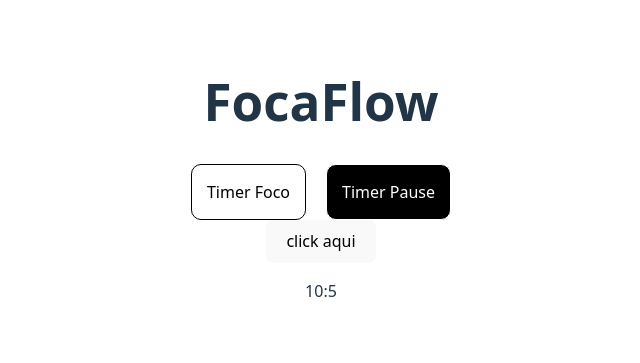
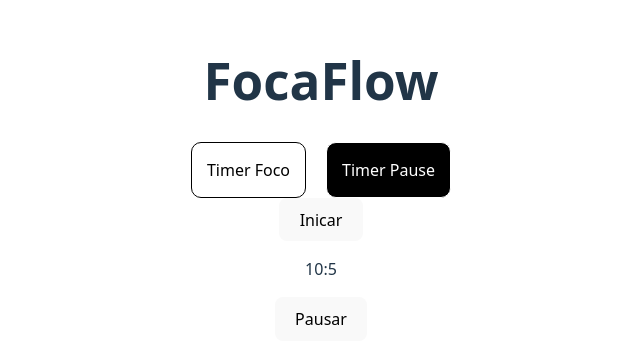
Before and after one commit to Breno2k/FocusFlow, a React (Vite) app: page / in a window 1280 px wide. Shown: the part 221-584 px from the top of the page, without its empty margins (319-959 px from the left). Built offline with nearby package versions, Linux system fonts and the light colour scheme.

Commit message:
feat: função de pausar aplicada

```diff
--- /dev/null
+++ b/src/components/Timer.jsx
@@ -0,0 +1,51 @@
+import { useRef, useState } from 'react'
+
+const Timer = () => {
+
+    const [minutes, setMinutes] = useState(10);
+    const [seconds, setSeconds] = useState(5);
+    const temporizador = useRef(null);
+
+    const iniciar = () => {
+
+
+        console.log("Timer iniciado!")
+
+        // let minutos = 25
+
+        temporizador.current = setInterval(() => {
+
+            setSeconds((prevSeconds) => {
+                if (prevSeconds > 0) {
+                    return prevSeconds - 1
+                } else {
+                    console.log("Decrementando minuto!")
+                    setMinutes((prevMinutes) => {
+                        if (prevMinutes === 0) {
+                            clearInterval(temporizador);
+                            return 0
+                        };
+                        return prevMinutes - 1
+                    })
+                    return 5;
+                }
+            })
+        }, 1000)
+    }
+
+    const pausar = () => {
+        clearInterval(temporizador.current)
+
+
+    }
+
+    return (
+        <div>
+            <button onClick={iniciar}>Inicar</button>
+            <p>{minutes}:{seconds}</p>
+            <button onClick={pausar}>Pausar</button>
+        </div>
+    )
+}
+
+export default Timer
--- a/src/pages/TimerFoco.jsx
+++ b/src/pages/TimerFoco.jsx
@@ -1,45 +1,11 @@
-import { useState } from "react";
+import Timer from "../components/Timer";
 
 const TimerFoco = () => {
-
-    const [minutes, setMinutes] = useState(10);
-    const [seconds, setSeconds] = useState(5);
-
-    const iniciar = () => {
-
-
-
-        console.log("Timer iniciado!")
-
-        // let minutos = 25
-
-        const temporizador = setInterval(() => {
-
-            setSeconds((prevSeconds) => {
-                if (prevSeconds > 0) {
-                    return prevSeconds - 1
-                } else {
-                    console.log("Decrementando minuto!")
-                    setMinutes((prevMinutes) => {
-                        if (prevMinutes === 0) {
-                            clearInterval(temporizador);
-                            return 0
-                        };
-                        return prevMinutes - 1
-                    })
-                    return 5;
-                }
-            })
-        }, 1000)
-
-
-    }
 
 
     return (
         <div>
-            <button onClick={iniciar}>click aqui</button>
-            <p>{minutes}:{seconds}</p>
+            <Timer />
         </div>
     );
 };
```
